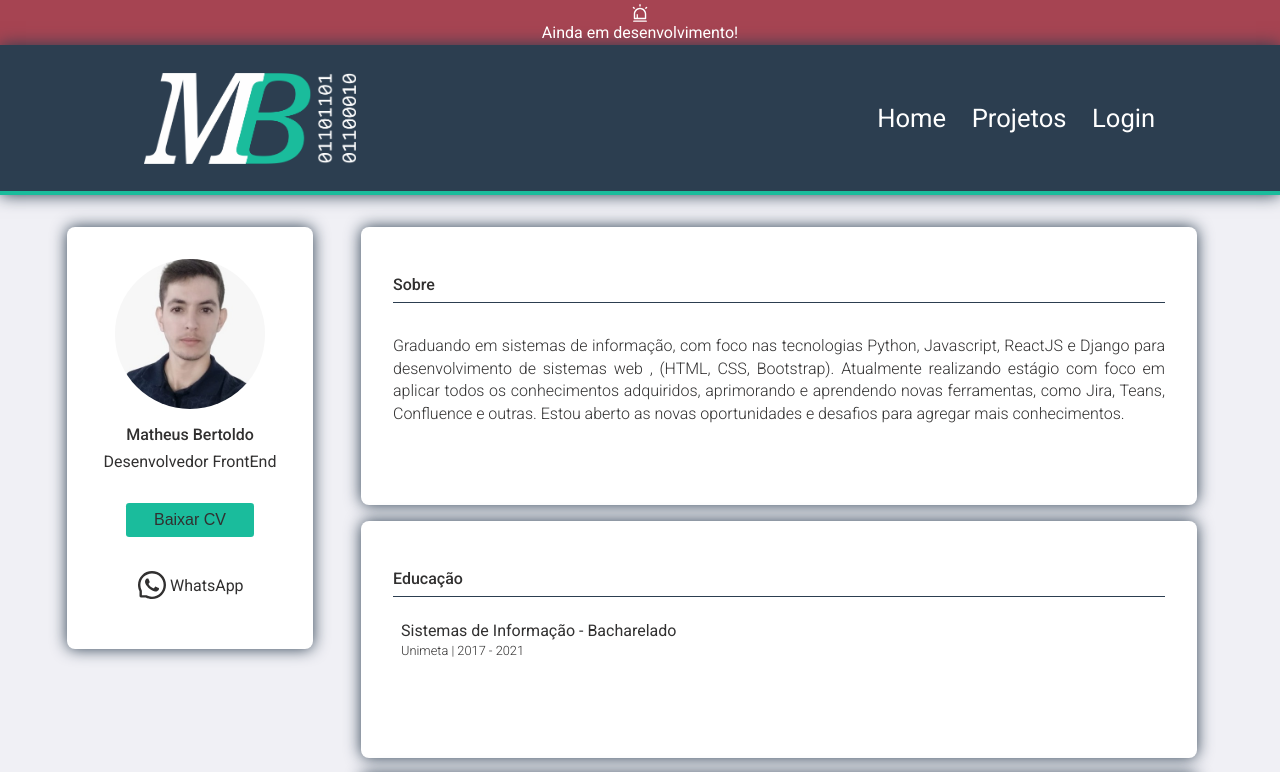
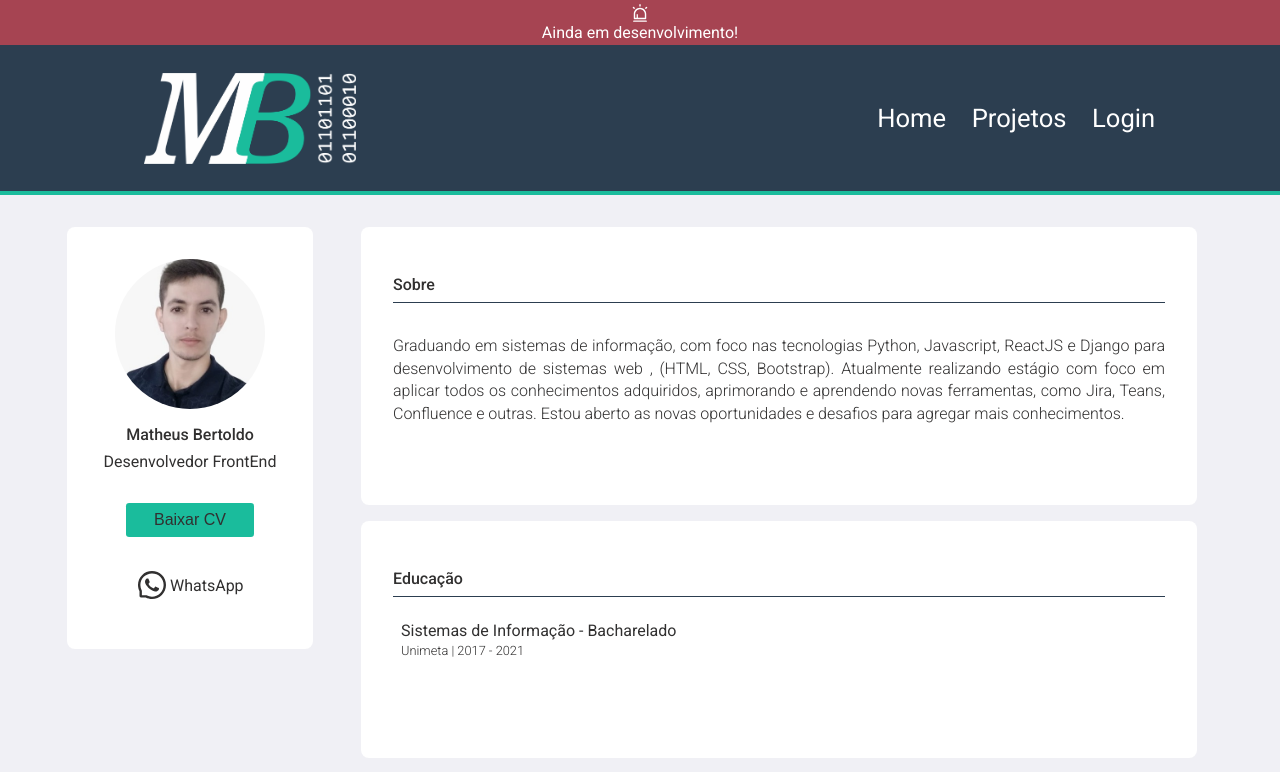
Before and after one commit to bertoldosi/portifolio-oficial-ts, a React (Create React App) app: page /#/ in a window 1280 px wide. Shown: the top 772 px of the page. Built offline with nearby package versions, Linux system fonts and the light colour scheme.

Commit message:
:lipstick: Retirando sombras e efeitos

```diff
--- a/public/index.html
+++ b/public/index.html
@@ -3,17 +3,16 @@
   <head>
     <meta charset="utf-8" />
     <meta name="viewport" content="width=device-width, initial-scale=1" />
-    <meta name="theme-color" content="#000000" />
-    <meta
-      name="description"
-      content="Web site created using create-react-app"
+    <link rel="SHORTCUT ICON" href="./favicon.ico" />
+
+    <link rel="preconnect" href="https://fonts.gstatic.com" />
+    <link
+      href="https://fonts.googleapis.com/css2?family=Roboto:wght@300;400;500&display=swap"
+      rel="stylesheet"
     />
-    <link rel="preconnect" href="https://fonts.gstatic.com">
-    <link href="https://fonts.googleapis.com/css2?family=Roboto:wght@300;400;500&display=swap" rel="stylesheet">
-    <title>React App</title>
+    <title>Matheus Bertoldo</title>
   </head>
   <body>
-    <noscript>You need to enable JavaScript to run this app.</noscript>
     <div id="root"></div>
   </body>
 </html>
--- a/src/components/context/home/styles.ts
+++ b/src/components/context/home/styles.ts
@@ -1,6 +1,4 @@
-import styled from "styled-components"
-
-
+import styled from 'styled-components';
 
 export const Contexto = styled.div`
   max-width: 900px;
@@ -17,72 +15,68 @@ flex-direction: column;
     padding: 0;
   }
 
-h1{
-  border-bottom: solid .1rem #2c3e50;
+  h1 {
+    border-bottom: solid 0.1rem #2c3e50;
   }
 
   @media (max-width: 1020px) {
     width: 90%;
   }
-`
+`;
 
 export const Sobre = styled.div`
   background-color: white;
-border-radius: .5rem;
+  border-radius: 0.5rem;
   margin-top: 0;
   padding: 2rem 2rem 5rem 2rem;
-box-shadow: 0 0 1em #2c3e50;
-`
+`;
 
 export const Card = styled.div`
   background-color: white;
-border-radius: .5rem;
+  border-radius: 0.5rem;
   margin-top: 1rem;
   padding: 2rem 2rem 5rem 2rem;
-box-shadow: 0 0 1em #2c3e50;
 
-h1{
-    margin-bottom: .5rem;
+  h1 {
+    margin-bottom: 0.5rem;
   }
 
-div{
+  div {
     display: grid;
     grid-template-columns: 1fr 1fr;
     gap: 1rem;
 
-
-  a{
-    padding: 0 0 0 .5rem ;
+    a {
+      padding: 0 0 0 0.5rem;
       transition: 1s;
 
-    :hover{
+      :hover {
         background-color: #f0f0f5;
-      border-bottom: solid .2rem #1abc9c;
-      border-radius: .2rem;
+        border-bottom: solid 0.2rem #1abc9c;
+        border-radius: 0.2rem;
       }
 
-    h2{
+      h2 {
         margin-top: 1rem;
       }
 
-    p{
+      p {
         margin: 0;
         margin-bottom: 1rem;
-      font-size: .8rem;
+        font-size: 0.8rem;
       }
     }
   }
 
   @media (max-width: 1020px) {
-
-  div{
+    div {
       grid-template-columns: 1fr;
 
-    a{
+      a {
         background-color: #f0f0f5;
-    border-bottom: solid .2rem #1abc9c;
-    border-radius: .2rem;
+        border-bottom: solid 0.2rem #1abc9c;
+        border-radius: 0.2rem;
       }
     }
   }
-`
+`;
--- a/src/components/context/projeto/styles.ts
+++ b/src/components/context/projeto/styles.ts
@@ -1,5 +1,4 @@
-import styled from 'styled-components'
-
+import styled from 'styled-components';
 
 export const Contexto = styled.div`
   width: 100%;
@@ -17,57 +16,57 @@ flex-direction: column;
     padding: 0;
   }
 
-h1{
-  border-bottom: solid .1rem #2c3e50;
+  h1 {
+    border-bottom: solid 0.1rem #2c3e50;
   }
 
   @media (max-width: 1020px) {
     width: 90%;
   }
-`
+`;
 
 export const Card = styled.div`
   background-color: white;
-  border-radius: .5rem;
+  border-radius: 0.5rem;
   margin-bottom: 1rem;
   padding: 2rem 2rem 5rem 2rem;
-  box-shadow: 0 0 1em #2c3e50;
-  h1{
-      margin-bottom: .5rem;
+
+  h1 {
+    margin-bottom: 0.5rem;
   }
-  div{
+  div {
     display: grid;
     grid-template-columns: 1fr 1fr;
     gap: 1rem;
-    a{
-      padding: 0 .5rem 0 .5rem ;
+    a {
+      padding: 0 0.5rem 0 0.5rem;
       transition: 1s;
-      :hover{
+      :hover {
         background-color: #f0f0f5;
-        border-bottom: solid .2rem #1abc9c;
-        border-radius: .2rem;
+        border-bottom: solid 0.2rem #1abc9c;
+        border-radius: 0.2rem;
       }
-      h2{
+      h2 {
         margin-top: 1rem;
       }
-      p{
+      p {
         margin: 0;
         margin-bottom: 1rem;
-        font-size: .8rem;
+        font-size: 0.8rem;
       }
     }
   }
   @media (max-width: 1020px) {
-    div{
+    div {
       grid-template-columns: 1fr;
-      a{
+      a {
         background-color: #f0f0f5;
-      border-bottom: solid .2rem #1abc9c;
-      border-radius: .2rem;
+        border-bottom: solid 0.2rem #1abc9c;
+        border-radius: 0.2rem;
       }
     }
   }
-`
+`;
 
 export const Loading = styled.div`
   display: flex;
@@ -88,4 +87,4 @@ export const Loading = styled.div`
       transform: rotate(1turn);
     }
   }
-`
+`;
--- a/src/components/header/styles.ts
+++ b/src/components/header/styles.ts
@@ -1,5 +1,4 @@
-import styled, { css } from 'styled-components'
-
+import styled, { css } from 'styled-components';
 
 interface ClickProps {
   hasClick: boolean;
@@ -12,8 +11,8 @@ export const Aviso = styled.h5`
   background-color: #a64452;
   color: white;
   font-weight: 400;
-  padding: .2rem;
-`
+  padding: 0.2rem;
+`;
 
 export const Header = styled.div<ClickProps>`
   width: 100%;
@@ -22,13 +21,11 @@ export const Header = styled.div<ClickProps>`
   display: flex;
   justify-content: space-between;
   align-items: center;
-  border-bottom: .3rem solid #1abc9c;
-  box-shadow: 0 0 1em #2c3e50;
-
+  border-bottom: 0.3rem solid #1abc9c;
 
   padding: 1rem;
 
-  .ToggleLeft{
+  .ToggleLeft {
     width: 60vw;
     height: 100%;
     display: none;
@@ -39,24 +36,23 @@ export const Header = styled.div<ClickProps>`
     top: 0;
     bottom: 0;
     right: 0;
-    box-shadow: 0 0 1em #2c3e50;
 
-    .fechar{
+    .fechar {
       width: 20%;
       font-size: 2rem;
       margin: 2rem;
       text-align: center;
       font-weight: bold;
       color: white;
-      border-bottom: .2rem solid #1abc9c;
+      border-bottom: 0.2rem solid #1abc9c;
     }
-    .itens{
+    .itens {
       display: flex;
       flex-direction: column;
       align-items: center;
 
-      a{
-        padding: .5rem;
+      a {
+        padding: 0.5rem;
         font-size: 1.3rem;
         font-weight: 500;
         color: white;
@@ -64,103 +60,98 @@ export const Header = styled.div<ClickProps>`
     }
   }
 
-  img{
+  img {
     margin-left: 8rem;
     height: 80%;
     cursor: pointer;
     transition: 1s;
 
-    :hover{
+    :hover {
       height: 85%;
     }
   }
 
-  ${(props) => props.hasClick && css`
-      .ToggleLeft{
+  ${props =>
+    props.hasClick &&
+    css`
+      .ToggleLeft {
         display: flex;
       }
-
     `}
 
-  .Toggle{
+  .Toggle {
     display: none;
     margin: 0 35px;
     align-items: center;
   }
 
-  .four, .one, .three, .two {
+  .four,
+  .one,
+  .three,
+  .two {
     width: 40px;
     height: 6px;
     margin: 6px 0;
     background-color: #fff;
   }
 
-  nav{
+  nav {
     display: flex;
     align-items: center;
     height: 100%;
 
     margin-right: 6rem;
 
-
-    a{
+    a {
       color: white;
       font-size: 1.6rem;
       font-weight: 400;
-      margin: .8rem;
+      margin: 0.8rem;
       transition: 0.2s;
 
-
-      :hover{
-        border-bottom: .3rem solid #1abc9c;
+      :hover {
+        border-bottom: 0.3rem solid #1abc9c;
       }
     }
   }
 
   @media (max-width: 320px) {
-    img{
-      margin-left: .5rem;
+    img {
+      margin-left: 0.5rem;
       height: 60%;
     }
   }
 
   @media (max-width: 520px) {
-
-    img{
-      margin-left: .8rem;
+    img {
+      margin-left: 0.8rem;
       height: 75%;
     }
-    nav{
+    nav {
       display: none;
     }
 
-    .Toggle{
+    .Toggle {
       display: block;
       margin: 0 25px;
       align-items: center;
     }
-
   }
 
   @media (max-width: 820px) {
-
-    img{
+    img {
       margin-left: 1rem;
       height: 80%;
     }
-    nav{
+    nav {
       margin-right: 2rem;
 
-
-    a{
+      a {
         font-size: 1.2rem;
         font-weight: 400;
-      margin: .2rem;
+        margin: 0.2rem;
         transition: 0.2s;
       }
     }
   }
-
-
-
-`
+`;
--- a/src/components/profiler/styles.ts
+++ b/src/components/profiler/styles.ts
@@ -1,49 +1,45 @@
-import styled from 'styled-components'
-
+import styled from 'styled-components';
 
 export const Container = styled.div`
   height: min-content;
   background-color: white;
-  border-radius: .5rem;
+  border-radius: 0.5rem;
   padding: 2rem;
   margin: 2rem 1rem 1rem 1rem;
-  box-shadow: 0 0 1em #2c3e50;
 
-  div{
-
+  div {
     display: flex;
     flex-direction: column;
     align-items: center;
     justify-content: center;
 
-    img{
+    img {
       width: 150px;
       margin: 0 1rem 0 1rem;
       border-radius: 50%;
     }
 
-    button{
+    button {
       background-color: #1abc9c;
       width: 70%;
-      padding: .5rem;
+      padding: 0.5rem;
       margin: 2rem 0 1rem 0;
       border: none;
-      border-radius: .2rem;
+      border-radius: 0.2rem;
       cursor: pointer;
       font-weight: 500;
       color: #313030;
       transition: 1s;
 
-      :hover{
+      :hover {
         width: 75%;
-        padding: .6rem;
+        padding: 0.6rem;
         font-size: 1.2rem;
       }
     }
-
   }
 
-  a{
+  a {
     display: flex;
     align-items: center;
     justify-content: center;
@@ -51,13 +47,13 @@ export const Container = styled.div`
     transition: 1s;
     cursor: pointer;
 
-    :hover{
+    :hover {
       font-size: 1.2rem;
       color: #1abc9c;
     }
 
-    svg{
-      margin-right: .1rem;
+    svg {
+      margin-right: 0.1rem;
     }
   }
 
@@ -65,7 +61,5 @@ export const Container = styled.div`
     width: 90%;
     background-color: white;
     padding: 2rem 0 5rem 0;
-
   }
-
-`
+`;
--- a/src/globalStyle.tsx
+++ b/src/globalStyle.tsx
@@ -1,5 +1,4 @@
-import { createGlobalStyle } from 'styled-components'
-
+import { createGlobalStyle } from 'styled-components';
 
 export default createGlobalStyle`
      *{
--- a/src/hooks/AuthContext.tsx
+++ b/src/hooks/AuthContext.tsx
@@ -22,7 +22,8 @@ export const AuthProvider: React.FC = ({ children }) => {
       password,
     });
 
-    console.log(response.data);
+    const token = response.data;
+    localStorage.setItem('@Portifolio:token', token);
   }, []);
 
   return (
```
Also changed, not shown: src/components/rodape/baner/styles.ts (+35 -40 lines), public/manifest.json (deleted), 1 other file (tests, documents, lock files or other folders). Lines whose indentation alone changed are shown as unchanged.
